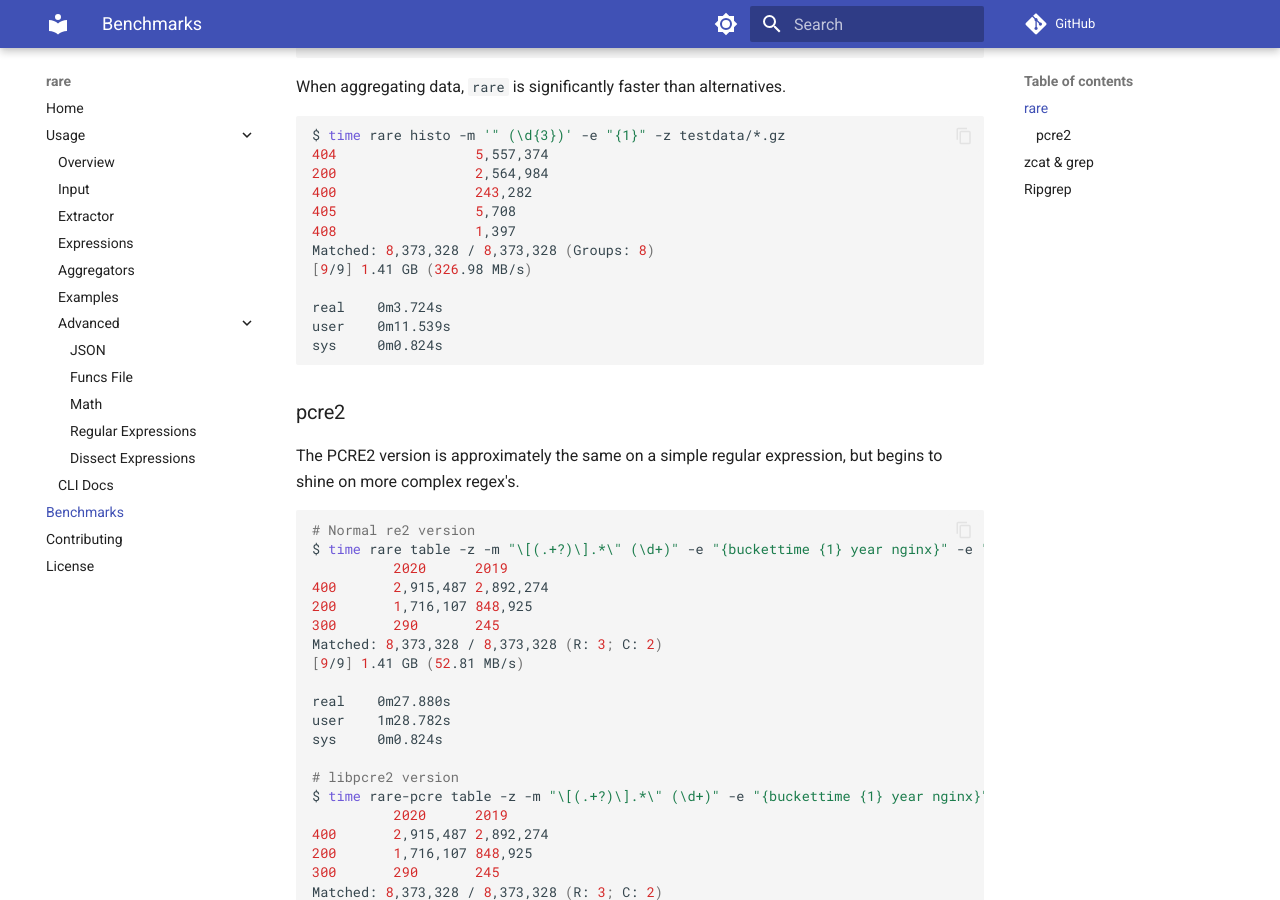
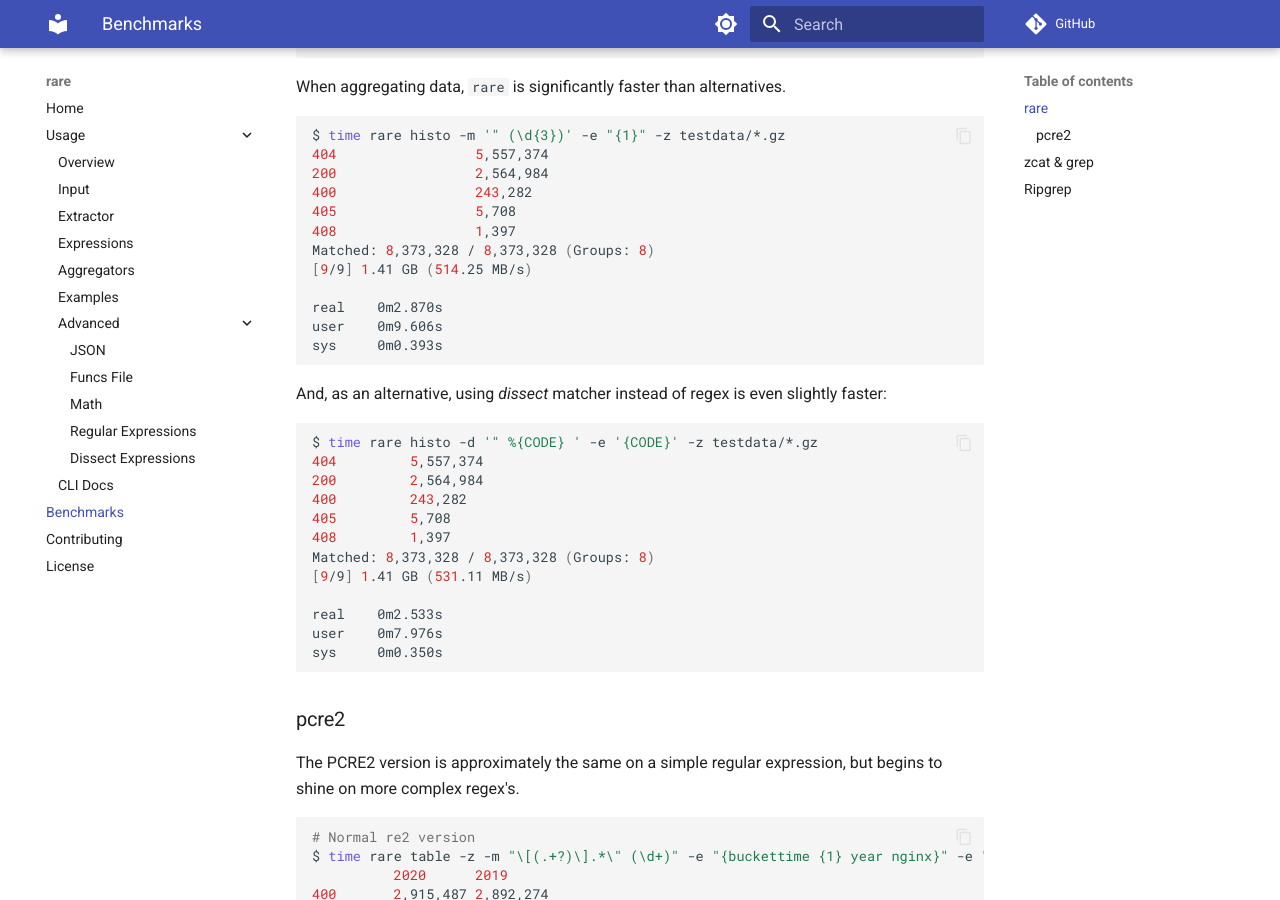
Before and after one commit to zix99/rare, an MkDocs documentation site: the page built from docs/benchmarks.md, in a window 1280 px wide and 900 px high, scrolled down 718 px. Built offline with MkDocs 1.6.1 and Material for MkDocs 9.7.7, drawn with Linux system fonts in a browser that asks for light colours; comment, search, counter and statistics services are not loaded.

Commit message:
Update benchmarks

````diff
--- a/docs/benchmarks.md
+++ b/docs/benchmarks.md
@@ -39,11 +39,28 @@ $ time rare histo -m '" (\d{3})' -e "{1}" -z testdata/*.gz
 405                 5,708
 408                 1,397
 Matched: 8,373,328 / 8,373,328 (Groups: 8)
-[9/9] 1.41 GB (326.98 MB/s)
+[9/9] 1.41 GB (514.25 MB/s)
 
-real    0m3.724s
-user    0m11.539s
-sys     0m0.824s
+real    0m2.870s
+user    0m9.606s
+sys     0m0.393s
+```
+
+And, as an alternative, using *dissect* matcher instead of regex is even slightly faster:
+
+```bash
+$ time rare histo -d '" %{CODE} ' -e '{CODE}' -z testdata/*.gz
+404         5,557,374
+200         2,564,984
+400         243,282
+405         5,708
+408         1,397
+Matched: 8,373,328 / 8,373,328 (Groups: 8)
+[9/9] 1.41 GB (531.11 MB/s)
+
+real    0m2.533s
+user    0m7.976s
+sys     0m0.350s
 ```
 
 ### pcre2
````
